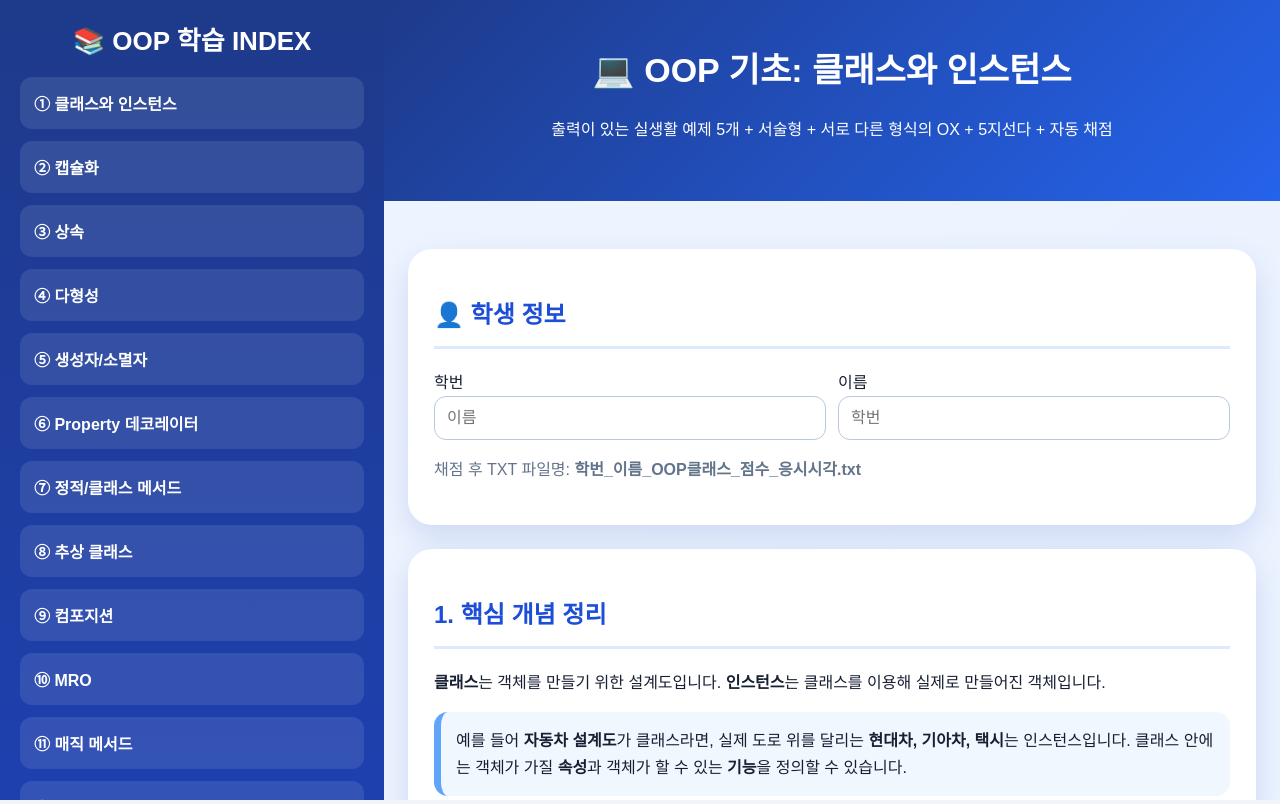
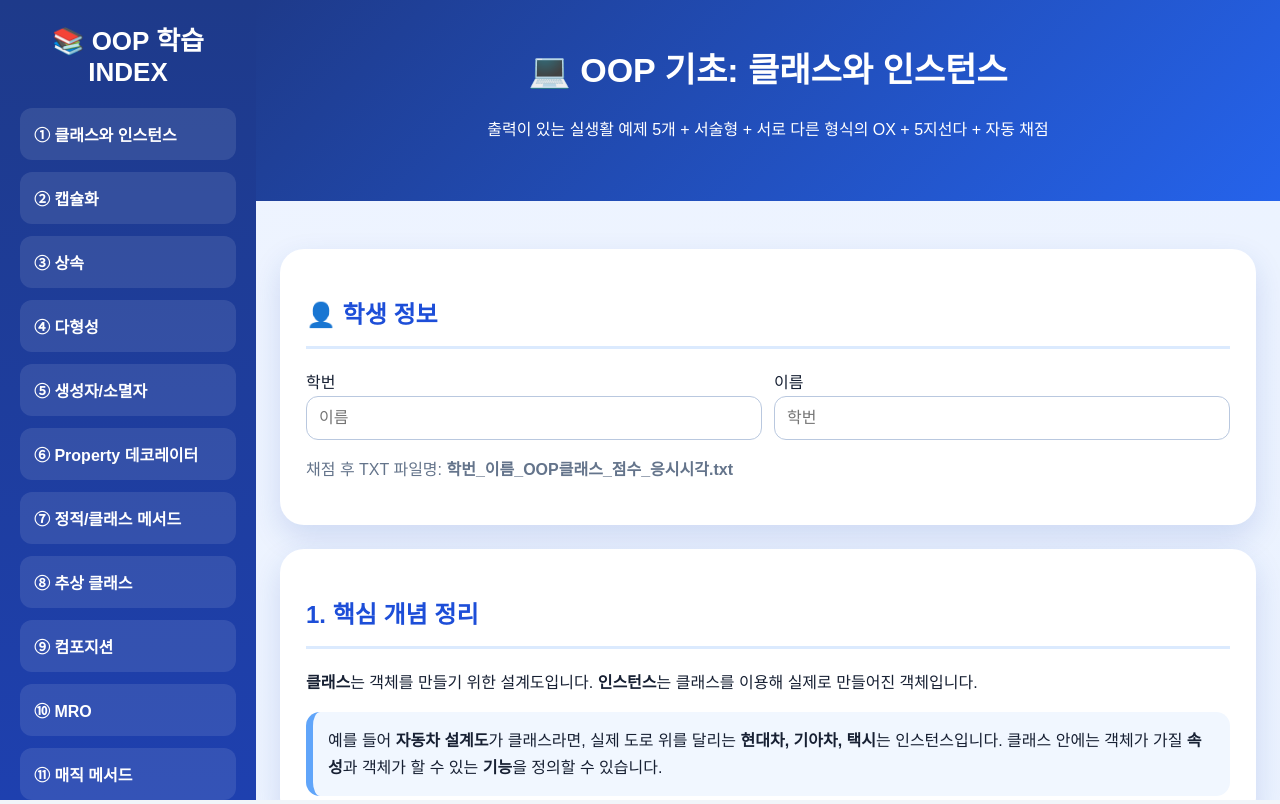
Before and after one commit to jsinsoo/oop, a plain HTML site: page index.html in a window 1280 px wide. Drawn offline with Linux system fonts and the light colour scheme.

Commit message:
Add files via upload

```diff
--- a/index.html
+++ b/index.html
@@ -24,18 +24,18 @@ body{
     height:100vh;
 }
 
-/* 왼쪽 3 */
+/* 왼쪽 2 */
 .sidebar{
-    width:30%;
+    width:20%;
     background:linear-gradient(180deg,#1e3a8a,#1e40af);
     color:white;
     overflow-y:auto;
     padding:20px;
 }
 
-/* 오른쪽 7 */
+/* 오른쪽 8 */
 .content{
-    width:70%;
+    width:80%;
     background:white;
 }
 
```
